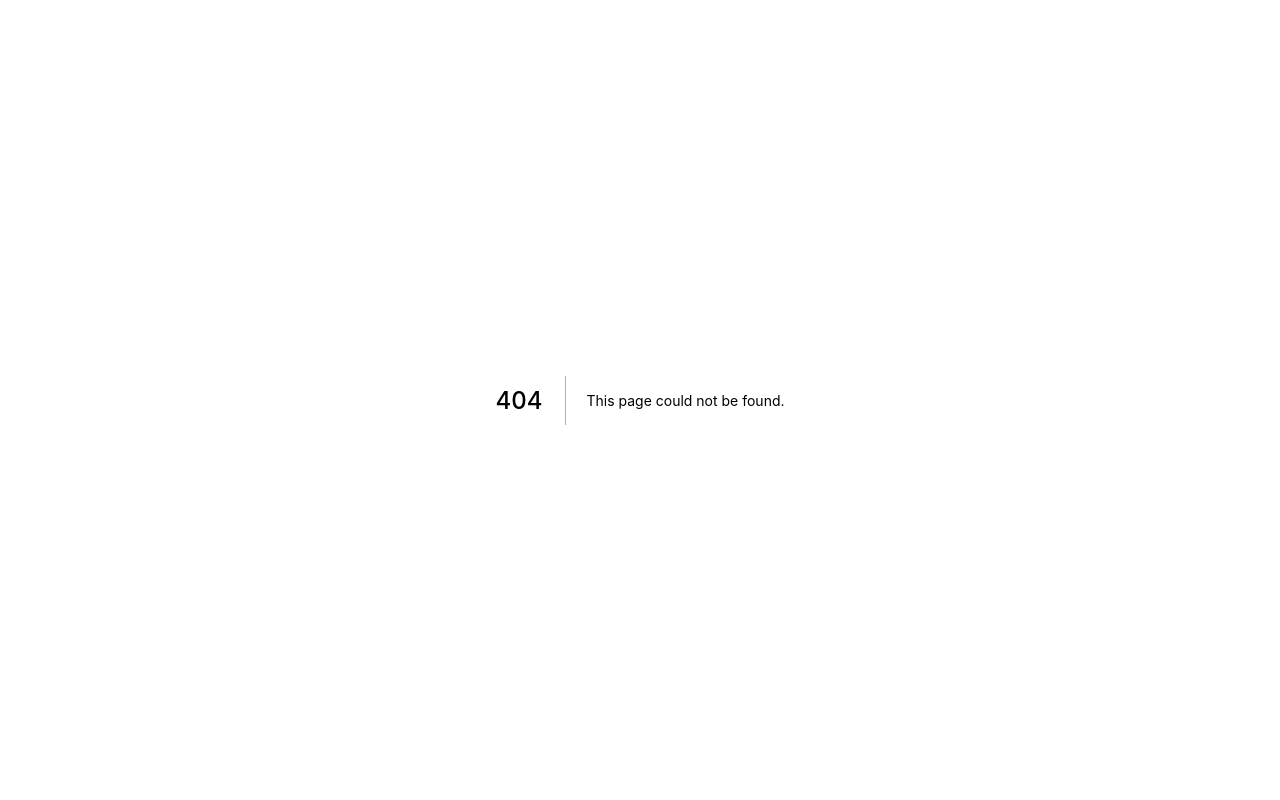
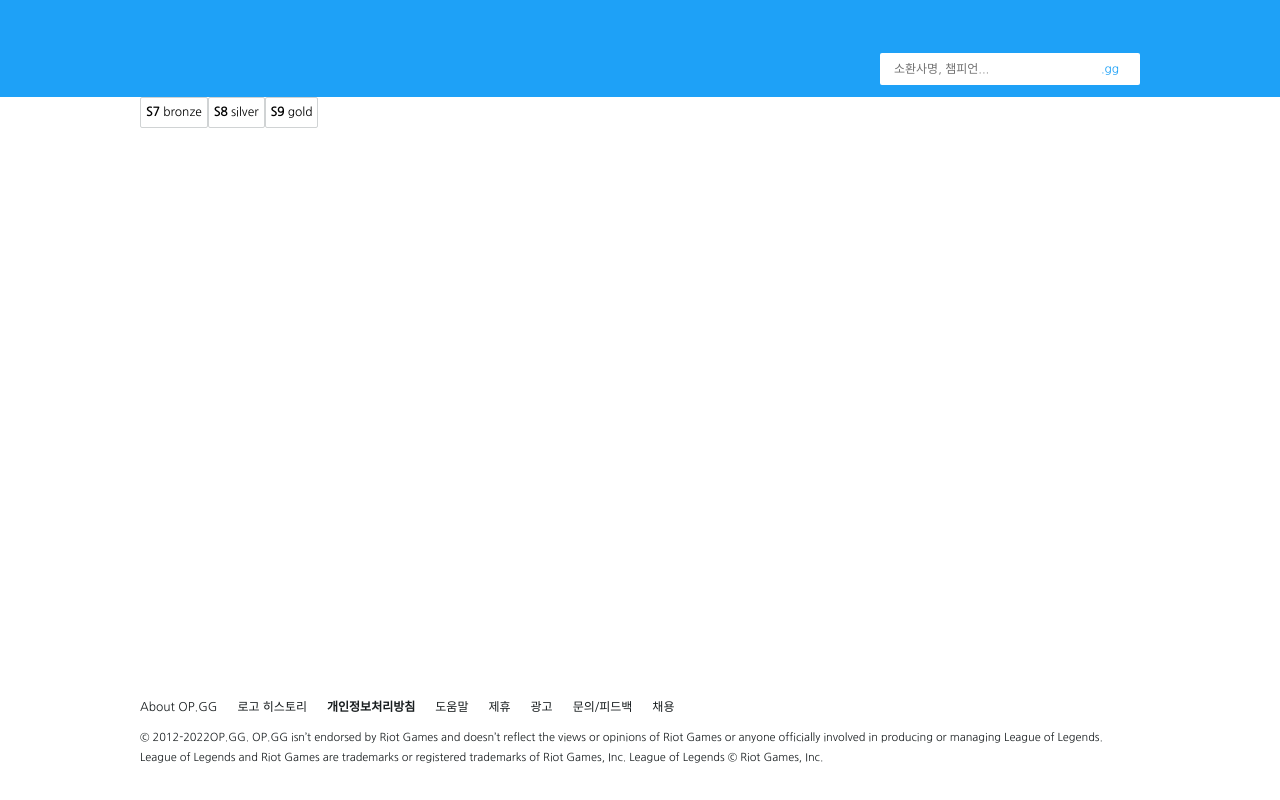
Before and after one commit to yoobni/opgg, a Next.js app: page /summoners/1 in a window 1280 px wide. Before the commit this address had no page. Built offline with nearby package versions, Linux system fonts and the light colour scheme.

Commit message:
Feat: create summoners page

```diff
--- a/src/components/Layout/Button.tsx
+++ b/src/components/Layout/Button.tsx
@@ -23,7 +23,7 @@ export const StyledButton = styled.button<IButtonProps>`
     border-radius: ${({ borderRadius }) => borderRadius ?? '5px'};
     background: ${({ background }) => (background ? background : `${COLOR.WHITE}`)};
     box-sizing: border-box;
-    cursor: pointer;
+    cursor: ${({ cursor }) => (cursor ? cursor : 'pointer')};
     outline: none;
 
     &:focus,
@@ -47,6 +47,7 @@ export default function Button({
     padding,
     border,
     borderRadius,
+    cursor,
     className,
     onClick,
 }: IButtonProps) {
@@ -64,6 +65,7 @@ export default function Button({
             padding={padding}
             border={border}
             borderRadius={borderRadius}
+            cursor={cursor}
             focusBackground={focusBackground}
             className={className}
             onClick={(e) => {
--- a/src/components/Layout/Text.tsx
+++ b/src/components/Layout/Text.tsx
@@ -37,7 +37,7 @@ export const Text = styled.span<ITextProps>`
     overflow: ${({ overflow }) => overflow || 'initial'};
     color: ${({ color }) => color || 'inherit'};
     ${({ fontFamily }) => fontFamily && `font-family: ${fontFamily}`};
-    ${({ fontSize }) => fontSize && `font-size: ${fontSize}`};
+    font-size: ${({ fontSize }) => fontSize || '12px'};
     font-weight: ${({ fontWeight }) =>
         fontWeight === 'bold'
             ? '700'
--- /dev/null
+++ b/src/components/Summoners/ContentHeader.tsx
@@ -0,0 +1,73 @@
+// Package
+import React from 'react';
+import Image from "next/image";
+// Component
+import { GridWrapper, Row, Col, Text, Button } from "../../components/Layout";
+
+interface LeagueProps {
+    division?: string;
+    imageUrl?: string;
+    lp?: number;
+    name?: string;
+    season?: number;
+    shortString?: string;
+    string?: string;
+    tier?: string;
+    tierDivision?: string;
+    tierRankPoint?: number;
+}
+
+function ContentHeader() {
+    const leagueList: LeagueProps[] = [
+        {
+            // division: string;
+            // imageUrl: string;
+            // lp: number;
+            // name: ''
+            season: 7,
+            // shortString: string;
+            // string: string;
+            tier: 'bronze',
+            // tierDivision: string;
+            // tierRankPoint: number;
+        },
+        {
+            season: 8,
+            tier: 'silver',
+        },
+        {
+            season: 9,
+            tier: 'gold',
+        }
+    ];
+
+    return (
+        <GridWrapper>
+            {leagueList.length > 0 && (
+                <Row>
+                    {leagueList.map((league: LeagueProps, index: number) => {
+                        const {
+                            season,
+                            tier,
+                        } = league;
+
+                        return (
+                            <Button
+                                padding={'4px 5px'}
+                                border={'1px solid #d0d3d4'}
+                                borderRadius={'2px'}
+                                background={'e0e3e3'}
+                            >
+                                <Text>
+                                    <b>S{season}</b> {tier}
+                                </Text>
+                            </Button>
+                        )
+                    })}
+                </Row>
+            )}
+        </GridWrapper>
+    );
+}
+
+export default ContentHeader;
--- /dev/null
+++ b/src/components/Summoners/index.tsx
@@ -0,0 +1 @@
+export { default as ContentHeader } from './ContentHeader';
--- a/src/components/Template/Footer.tsx
+++ b/src/components/Template/Footer.tsx
@@ -1,92 +1,76 @@
-import { GridWrapper, Wrapper } from '../Layout';
+import styled from "styled-components";
+import { GridWrapper, Wrapper, Row, Col, Text } from '../Layout';
+
+const MenuCol = styled(Col)`
+    margin: 0 20px 0 0;
+
+    ${Text} {
+        color: #181d1f;
+        font-weight: 400;
+    }
+`;
 
 export default function Footer() {
     return (
-        <Wrapper>
+        <Wrapper padding={'0 0 30px'}>
             <GridWrapper>
-                <footer>
-                    footer
-                </footer>
+                <Row margin={'0 0 10px'}>
+                    <MenuCol>
+                        <Text>
+                            About OP.GG
+                        </Text>
+                    </MenuCol>
+                    <MenuCol>
+                        <Text>
+                            로고 히스토리
+                        </Text>
+                    </MenuCol>
+                    <MenuCol>
+                        <Text>
+                            <b>
+                                개인정보처리방침
+                            </b>
+                        </Text>
+                    </MenuCol>
+                    <MenuCol>
+                        <Text>
+                            도움말
+                        </Text>
+                    </MenuCol>
+                    <MenuCol>
+                        <Text>
+                            제휴
+                        </Text>
+                    </MenuCol>
+                    <MenuCol>
+                        <Text>
+                            광고
+                        </Text>
+                    </MenuCol>
+                    <MenuCol>
+                        <Text>
+                            문의/피드백
+                        </Text>
+                    </MenuCol>
+                    <MenuCol>
+                        <Text>
+                            채용
+                        </Text>
+                    </MenuCol>
+                </Row>
+                <Row>
+                    <Text
+                        color={'#181d1f'}
+                        fontSize={'11px'}
+                        lineHeight={'20px'}
+                    >
+                        © 2012-2022OP.GG. OP.GG isn’t endorsed
+                        by Riot Games and doesn’t reflect the views or opinions of Riot Games or anyone officially involved
+                        in producing or managing League of Legends. League of Legends and Riot Games are trademarks or
+                        registered trademarks of Riot Games, Inc. League of Legends © Riot Games, Inc.
+                    </Text>
+                </Row>
             </GridWrapper>
-            {/* Copy footer */}
-            {/*<ul>*/}
-            {/*    <li>*/}
-            {/*        <a href="/about">About OP.GG</a>*/}
-            {/*    </li>*/}
-            {/*    <li>*/}
-            {/*        <a href="/logos">로고 히스토리</a>*/}
-            {/*    </li>*/}
-            {/*    <li>*/}
-            {/*        <a href="/policies/privacy"><strong>개인정보처리방침</strong></a>*/}
-            {/*    </li>*/}
-            {/*    <li>*/}
-            {/*        <a*/}
-            {/*            href="https://opggkr.helpscoutdocs.com/collection/121-opgg"*/}
-            {/*            target="_blank"*/}
-            {/*            rel="noreferrer"*/}
-            {/*        >*/}
-            {/*            도움말*/}
-            {/*        </a>*/}
-            {/*    </li>*/}
-            {/*    <li>*/}
-            {/*        <a href="mailto:contact@op.gg">제휴</a>*/}
-            {/*    </li>*/}
-            {/*    <li>*/}
-            {/*        <a href="mailto:ads@op.gg">광고</a>*/}
-            {/*    </li>*/}
-            {/*    <li>*/}
-            {/*        <a href="mailto:service@op.gg">문의/피드백</a>*/}
-            {/*    </li>*/}
-            {/*    <li>*/}
-            {/*        <a*/}
-            {/*            href="https://www.opgg.team/"*/}
-            {/*            target="_blank"*/}
-            {/*            rel="noopener noreferrer"*/}
-            {/*        >*/}
-            {/*            채용*/}
-            {/*        </a>*/}
-            {/*    </li>*/}
-            {/*</ul>*/}
-            {/*<div>*/}
-            {/*    <p>*/}
-            {/*        © 2012-2022OP.GG. OP.GG isn’t endorsed*/}
-            {/*    by Riot Games and doesn’t reflect the views or opinions of Riot Games or anyone officially involved*/}
-            {/*    in producing or managing League of Legends. League of Legends and Riot Games are trademarks or*/}
-            {/*    registered trademarks of Riot Games, Inc. League of Legends © Riot Games, Inc.*/}
-            {/*    </p>*/}
-            {/*    <ul>*/}
-            {/*        <li>*/}
-            {/*            <a target="_blank" href="https://twitter.com/globalopgg/" rel="noreferrer">*/}
-            {/*                <img*/}
-            {/*                    src="https://s-lol-web.op.gg/static/images/icon/logo/twitter_icon_black.png?v=1653542313761"*/}
-            {/*                    width="16"*/}
-            {/*                    alt="Twitter"*/}
-            {/*                    height="16"*/}
-            {/*                />*/}
-            {/*            </a>*/}
-            {/*        </li>*/}
-            {/*        <li>*/}
-            {/*            <a target="_blank" href="https://www.instagram.com/opgginc/">*/}
-            {/*                <img*/}
-            {/*                    src="https://s-lol-web.op.gg/static/images/icon/logo/instagram_icon_black.png?v=1653542313761"*/}
-            {/*                    width="16"*/}
-            {/*                    alt="Instagram"*/}
-            {/*                    height="16"*/}
-            {/*                />*/}
-            {/*            </a>*/}
-            {/*        </li>*/}
-            {/*        <li>*/}
-            {/*            <a target="_blank" href="https://www.facebook.com/lolopgg/">*/}
-            {/*                <img*/}
-            {/*                    src="https://s-lol-web.op.gg/static/images/icon/logo/facebook_icon_black.png?v=1653542313761"*/}
-            {/*                    width="16"*/}
-            {/*                    alt="Facebook"*/}
-            {/*                    height="16"*/}
-            {/*                />*/}
-            {/*            </a>*/}
-            {/*        </li>*/}
-            {/*    </ul>*/}
-            {/*</div>*/}
         </Wrapper>
     )
 }
--- a/src/components/Template/Header.tsx
+++ b/src/components/Template/Header.tsx
@@ -35,6 +35,8 @@ const SearchRow = styled(Row)`
 `;
 
 export default function Header() {
+    // const [searchKeyword, setSearchKeyword] = useState<string>('');
+
     return (
         <Wrapper
             padding={'53px 0 12px'}
@@ -46,8 +48,8 @@ export default function Header() {
                         <Input
                             name={'search'}
                             type={'text'}
-                            value={'소환사명, 챔피언...'}
-                            placeholder={'asd'}
+                            value={''}
+                            placeholder={'소환사명, 챔피언...'}
                         />
                     </Col>
                     <Col>
--- /dev/null
+++ b/src/containers/Summoners/index.tsx
@@ -0,0 +1,22 @@
+// Package
+import React from 'react';
+// Component
+import { Wrapper, GridWrapper, Text } from "../../components/Layout";
+import {
+    ContentHeader,
+} from '../../components/Summoners';
+
+function Summoner() {
+    return (
+        <Wrapper height={'calc(100vh - 200px)'}>
+            <ContentHeader>
+
+            </ContentHeader>
+            <GridWrapper>
+
+            </GridWrapper>
+        </Wrapper>
+    );
+}
+
+export default Summoner;
--- /dev/null
+++ b/src/pages/summoners/[summoner].tsx
@@ -0,0 +1,24 @@
+// Package
+import React, {Component} from 'react';
+import Head from 'next/head';
+import Image from 'next/image';
+import Summoner from '../../containers/Summoners';
+import { Header, Footer } from "../../components/Template";
+
+class SummonerPage extends Component {
+    render() {
+        return (
+            <>
+                <Header />
+                <Head>
+                    <meta property="apptitle" content={`Summoner님의 - 게임 전적 - League of Legends`} />
+                    <title>Summoner님의 - 게임 전적 - League of Legends</title>
+                </Head>
+                <Summoner />
+                <Footer />
+            </>
+        )
+    }
+}
+
+export default SummonerPage;
```
Also changed, not shown: src/containers/Home/index.tsx (+12 -10 lines).
